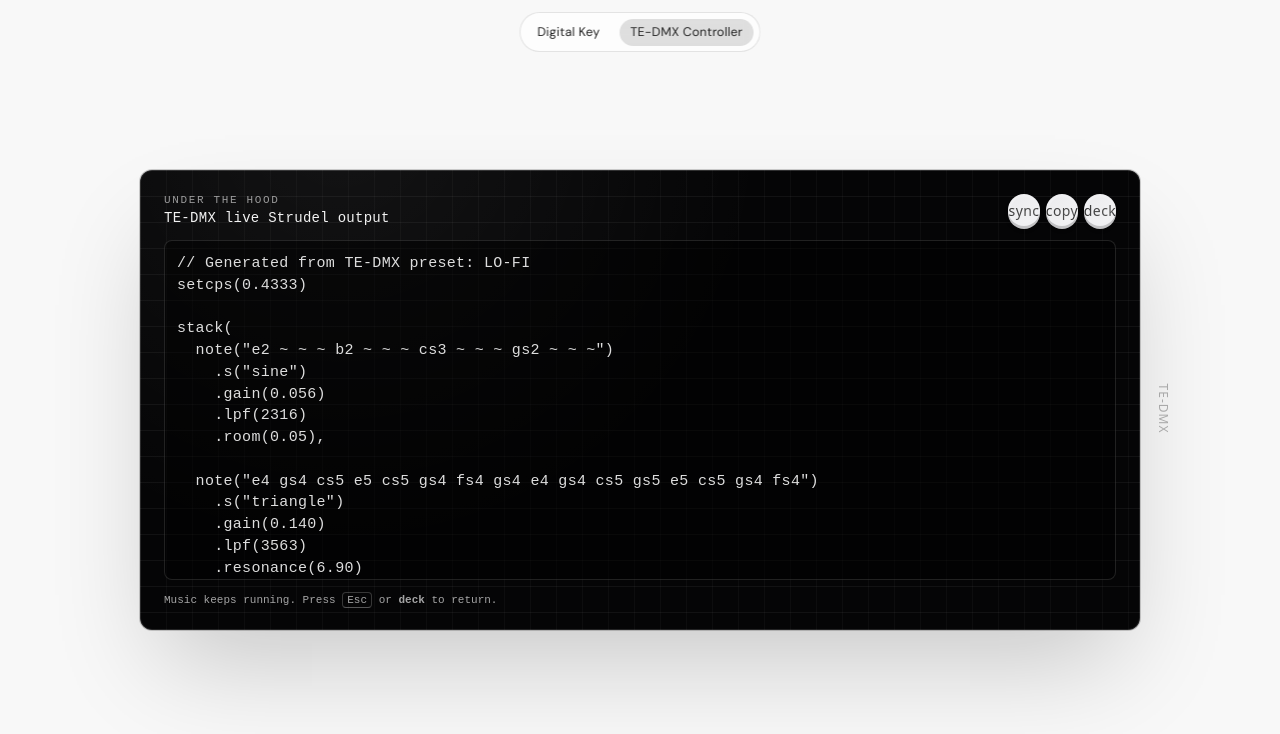
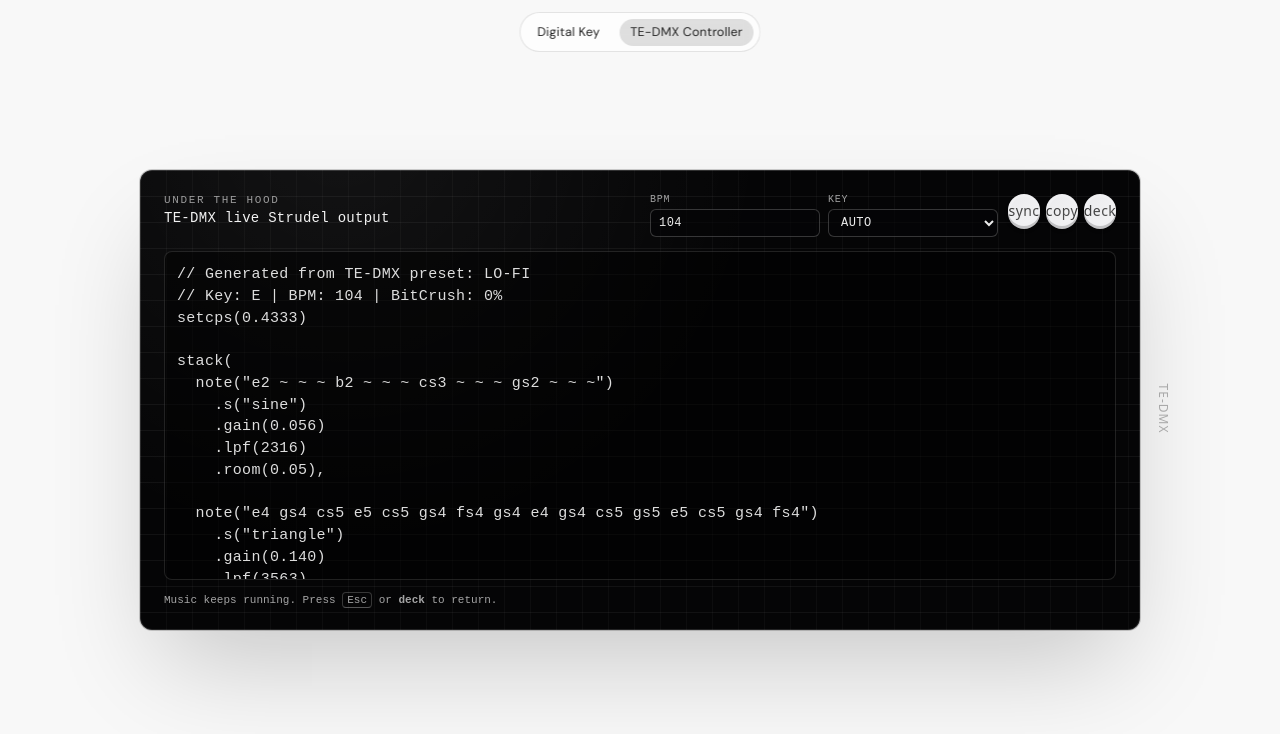
Before and after one commit to mgalavai/experiments, a React (Vite) app: page /te-dmx in a window 1280 px wide. Both pictures are taken after a click on the button "Toggle Strudel code". Shown: the top 734 px of the page. Built offline with nearby package versions, Linux system fonts and the light colour scheme.

Commit message:
Add BPM/key controls and remap CH6 to bit-crush

```diff
--- a/src/components/TEDMXFieldControllerPage.jsx
+++ b/src/components/TEDMXFieldControllerPage.jsx
@@ -1,6 +1,9 @@
 import { useCallback, useEffect, useMemo, useRef, useState } from 'react'
 
 const DOT_COUNT = 36
+const KEY_NOTE_NAMES = ['C', 'C#', 'D', 'D#', 'E', 'F', 'F#', 'G', 'G#', 'A', 'A#', 'B']
+const KEY_OPTIONS = ['AUTO', ...KEY_NOTE_NAMES]
+const KEY_TO_SEMITONE = Object.fromEntries(KEY_NOTE_NAMES.map((name, idx) => [name, idx]))
 const ENCODERS = [
   { id: 1, label: 'Pan', color: 'blue', size: 42, socket: 64 },
   { id: 2, label: 'Tilt', color: 'ochre', size: 42, socket: 64 },
@@ -24,7 +27,7 @@
   'CH3 Resonance',
   'CH4 Note Gate Length',
   'CH5 Note Density',
-  'CH6 Octave Lift Chance',
+  'CH6 Bit Crush Amount',
   'CH7 Delay Mix',
   'CH8 Delay Feedback',
 ]
@@ -138,6 +141,21 @@
 
 function frequencyToMidi(frequency) {
   return Math.round(69 + 12 * Math.log2(frequency / 440))
+}
+
+function midiToFrequency(midi) {
+  return 440 * 2 ** ((midi - 69) / 12)
+}
+
+function midiToPitchClass(midi) {
+  const pitch = ((midi % 12) + 12) % 12
+  return KEY_NOTE_NAMES[pitch]
+}
+
+function keyToRootFrequency(keyName) {
+  const semitone = KEY_TO_SEMITONE[keyName]
+  if (semitone === undefined) return 164.81
+  return midiToFrequency(48 + semitone)
 }
 
 function midiToStrudelNote(midi) {
@@ -444,12 +462,16 @@
 
 export default function TEDMXFieldControllerPage() {
   const [readout, setReadout] = useState('UNI:1 ACTIVE')
+  const [bpmInput, setBpmInput] = useState('104')
+  const [selectedKey, setSelectedKey] = useState('AUTO')
   const [faders, setFaders] = useState(INITIAL_FADERS)
   const [channelLeds, setChannelLeds] = useState([true, true, true, true, true, true, true, true])
   const [isAudioRunning, setIsAudioRunning] = useState(false)
   const [activePreset, setActivePreset] = useState('lofi')
   const [showStrudelCode, setShowStrudelCode] = useState(false)
   const [strudelCode, setStrudelCode] = useState('')
+  const manualBpmRef = useRef(104)
+  const keyOverrideRef = useRef('AUTO')
   const fadersRef = useRef(INITIAL_FADERS)
   const channelLedsRef = useRef([true, true, true, true, true, true, true, true])
   const joyState = useRef({
@@ -521,6 +543,15 @@
   useEffect(() => {
     channelLedsRef.current = channelLeds
   }, [channelLeds])
+  useEffect(() => {
+    const parsed = Number.parseInt(bpmInput, 10)
+    if (Number.isFinite(parsed)) {
+      manualBpmRef.current = clamp(parsed, 40, 220)
+    }
+  }, [bpmInput])
+  useEffect(() => {
+    keyOverrideRef.current = selectedKey
+  }, [selectedKey])
 
   const createAudioGraph = async () => {
     if (audioRef.current) return audioRef.current
@@ -532,6 +563,9 @@
     const master = context.createGain()
     const filter = context.createBiquadFilter()
     const compressor = context.createDynamicsCompressor()
+    const clean = context.createGain()
+    const bitCrusher = context.createScriptProcessor(2048, 2, 2)
+    const crushed = context.createGain()
     const dry = context.createGain()
     const delay = context.createDelay(0.8)
     const feedback = context.createGain()
@@ -539,6 +573,8 @@
 
     voiceBus.gain.value = 1
     master.gain.value = 0.2
+    clean.gain.value = 1
+    crushed.gain.value = 0
     filter.type = 'lowpass'
     filter.frequency.value = 2600
     filter.Q.value = 0.9
@@ -552,9 +588,47 @@
     feedback.gain.value = 0.22
     wet.gain.value = 0.15
 
+    let crusherBits = 14
+    let crusherNorm = 1
+    const crusherPhase = [0, 0]
+    const crusherHeld = [0, 0]
+    const setBitCrusherAmount = (amount) => {
+      const normalized = clamp(amount, 0, 1)
+      crusherBits = Math.round(lerp(14, 3, normalized))
+      crusherNorm = lerp(1, 0.075, normalized)
+    }
+    setBitCrusherAmount(0)
+
+    bitCrusher.onaudioprocess = (event) => {
+      const channels = Math.min(event.inputBuffer.numberOfChannels, event.outputBuffer.numberOfChannels, 2)
+      const quantStep = 2 ** (-crusherBits)
+      for (let channel = 0; channel < channels; channel += 1) {
+        const input = event.inputBuffer.getChannelData(channel)
+        const output = event.outputBuffer.getChannelData(channel)
+        let phase = crusherPhase[channel]
+        let held = crusherHeld[channel]
+
+        for (let i = 0; i < input.length; i += 1) {
+          phase += crusherNorm
+          if (phase >= 1) {
+            phase -= 1
+            held = quantStep * Math.round(input[i] / quantStep)
+          }
+          output[i] = held
+        }
+
+        crusherPhase[channel] = phase
+        crusherHeld[channel] = held
+      }
+    }
+
     voiceBus.connect(filter)
     filter.connect(compressor)
-    compressor.connect(master)
+    compressor.connect(clean)
+    clean.connect(master)
+    compressor.connect(bitCrusher)
+    bitCrusher.connect(crushed)
+    crushed.connect(master)
     master.connect(dry)
     dry.connect(context.destination)
     master.connect(delay)
@@ -566,11 +640,14 @@
     audioRef.current = {
       context,
       oscillators: [],
-      nodes: [voiceBus, master, filter, compressor, dry, delay, feedback, wet],
+      nodes: [voiceBus, master, filter, compressor, clean, bitCrusher, crushed, dry, delay, feedback, wet],
       params: {
         voiceBus,
         master,
         filter,
+        clean,
+        crushed,
+        setBitCrusherAmount,
         delay,
         feedback,
         wet,
@@ -628,7 +705,8 @@
     const fxRateX = clamp((joys[4].x + 1) / 2, 0, 1)
     const dimmerX = clamp((joys[3].x + 1) / 2, 0, 1)
     const panY = clamp((joys[1].y + 1) / 2, 0, 1)
-    const tempo = lerp(48, 220, fxRateX)
+    const baseTempo = manualBpmRef.current
+    const tempo = clamp(baseTempo * lerp(0.75, 1.25, fxRateX), 40, 240)
     vibeRef.current.tempo = tempo
     const stepLength = (60 / tempo) / 4
     const horizon = now + (document.visibilityState === 'hidden' ? 2.8 : 0.35)
@@ -646,7 +724,7 @@
       : mode === 'synth'
         ? clamp(densityRaw + 0.08, 0.2, 1)
         : densityRaw
-    const octaveLiftChance = ledState[5] ? lerp(0.08, 0.42, controls.octave) : 0
+    const octaveLiftChance = clamp(0.08 + density * 0.24 + Math.max(0, joys[2].x) * 0.1, 0.08, 0.44)
     const stereoWidth = lerp(0.1, 0.98, panY)
     const transpose = Math.round(joys[1].x * 12)
     const swing = clamp(
@@ -716,7 +794,7 @@
       resonance: valueOr(2, 0),
       gate: valueOr(3, 0),
       density: valueOr(4, 0),
-      octave: valueOr(5, 0),
+      bitCrush: valueOr(5, 0),
       wet: valueOr(6, 0),
       feedback: valueOr(7, 0),
     }
@@ -738,6 +816,10 @@
     const resonanceBoost = mode === 'house' ? 5 : mode === 'synth' ? 2 : 0
     const resonance = clamp(lerp(0.5, 8.5, controls.resonance) + (ledState[2] ? tiltX * 16 : 0) + resonanceBoost, 0.5, 24)
     audio.params.filter.Q.setTargetAtTime(resonance, now, 0.1)
+    const crushAmount = clamp(controls.bitCrush + (ledState[5] ? tiltX * 0.25 : 0), 0, 1)
+    audio.params.setBitCrusherAmount(crushAmount)
+    audio.params.clean.gain.setTargetAtTime(clamp(1 - crushAmount * 0.74, 0.2, 1), now, 0.07)
+    audio.params.crushed.gain.setTargetAtTime(clamp(crushAmount * 1.08, 0, 1), now, 0.07)
     const delayTime = mode === 'house'
       ? lerp(0.02, 0.18, fxRateY)
       : mode === 'synth'
@@ -776,8 +858,10 @@
     const melodyTemplate = preset.melodyPatterns[Math.floor(Math.random() * preset.melodyPatterns.length)]
     const bassTemplate = preset.bassPatterns[Math.floor(Math.random() * preset.bassPatterns.length)]
     const shift = withVariation ? Math.floor(Math.random() * 2) : 0
-    const root = preset.rootPool[Math.floor(Math.random() * preset.rootPool.length)]
-    const tempo = Math.round(lerp(preset.tempo[0], preset.tempo[1], Math.random()))
+    const autoRoot = preset.rootPool[Math.floor(Math.random() * preset.rootPool.length)]
+    const keyOverride = keyOverrideRef.current
+    const root = keyOverride === 'AUTO' ? autoRoot : keyToRootFrequency(keyOverride)
+    const tempo = manualBpmRef.current
     const melodyPattern = melodyTemplate.map((step) => (step === null ? null : (step + shift) % scaleIntervals.length))
     const bassPattern = bassTemplate.map((step) => (step === null ? null : (step + shift) % scaleIntervals.length))
     const nextFaders = preset.faders.map((base) => clamp(base + (Math.random() - 0.5) * 12, 0, 100))
@@ -845,6 +929,40 @@
     joyState.current[id] = { x, y }
   }
 
+  const handleBpmInputChange = (event) => {
+    const digitsOnly = event.target.value.replace(/\D/g, '').slice(0, 3)
+    setBpmInput(digitsOnly)
+    if (!digitsOnly) return
+
+    const bpm = clamp(Number.parseInt(digitsOnly, 10), 40, 220)
+    manualBpmRef.current = bpm
+    vibeRef.current.tempo = bpm
+    setReadout(`BPM ${bpm}`)
+  }
+
+  const commitBpmInput = () => {
+    const parsed = Number.parseInt(bpmInput, 10)
+    const bpm = Number.isFinite(parsed) ? clamp(parsed, 40, 220) : manualBpmRef.current
+    setBpmInput(String(bpm))
+    manualBpmRef.current = bpm
+    vibeRef.current.tempo = bpm
+    setReadout(`BPM ${bpm}`)
+  }
+
+  const handleKeySelection = (event) => {
+    const nextKey = event.target.value
+    setSelectedKey(nextKey)
+    keyOverrideRef.current = nextKey
+
+    if (nextKey === 'AUTO') {
+      setReadout('KEY AUTO')
+      return
+    }
+
+    vibeRef.current.root = keyToRootFrequency(nextKey)
+    setReadout(`KEY ${nextKey}`)
+  }
+
   const generateStrudelCode = useCallback(() => {
     const vibe = vibeRef.current
     const rootMidi = frequencyToMidi(vibe.root)
@@ -868,10 +986,13 @@
     const resonance = (lerp(0.5, 8.5, leds[2] ? normalized[2] : 0)).toFixed(2)
     const gate = (leds[3] ? lerp(vibe.gateRange[0], vibe.gateRange[1], normalized[3]) : 0.14).toFixed(2)
     const density = (leds[4] ? lerp(vibe.densityRange[0], vibe.densityRange[1], normalized[4]) : 0.08).toFixed(2)
+    const crush = (leds[5] ? normalized[5] : 0).toFixed(2)
     const wet = (leds[6] ? lerp(0.01, 0.34, normalized[6]) : 0.01).toFixed(2)
     const feedback = (leds[7] ? lerp(0.04, 0.52, normalized[7]) : 0.04).toFixed(2)
+    const keyLabel = keyOverrideRef.current === 'AUTO' ? midiToPitchClass(rootMidi) : keyOverrideRef.current
 
     return `// Generated from TE-DMX preset: ${PRESET_CONFIGS[vibe.presetKey].label}
+// Key: ${keyLabel} | BPM: ${Math.round(vibe.tempo)} | BitCrush: ${Math.round(Number(crush) * 100)}%
 setcps(${cps})
 
 stack(
@@ -997,10 +1118,39 @@
               <span className="underhood-kicker">UNDER THE HOOD</span>
               <span className="underhood-title">TE-DMX live Strudel output</span>
             </div>
-            <div className="strudel-actions">
-              <button type="button" className="btn-round tiny tiny-code underhood-btn" onClick={refreshStrudelCode}>sync</button>
-              <button type="button" className="btn-round tiny tiny-code underhood-btn" onClick={copyStrudelCode}>copy</button>
-              <button type="button" className="btn-round tiny tiny-code underhood-btn" onClick={toggleStrudelCode}>deck</button>
+            <div className="underhood-tools">
+              <div className="underhood-controls">
+                <label className="underhood-control">
+                  <span>BPM</span>
+                  <input
+                    type="text"
+                    value={bpmInput}
+                    onChange={handleBpmInputChange}
+                    onBlur={commitBpmInput}
+                    onKeyDown={(event) => {
+                      if (event.key === 'Enter') {
+                        event.currentTarget.blur()
+                      }
+                    }}
+                    inputMode="numeric"
+                    pattern="[0-9]*"
+                    aria-label="Tempo BPM"
+                  />
+                </label>
+                <label className="underhood-control">
+                  <span>KEY</span>
+                  <select value={selectedKey} onChange={handleKeySelection} aria-label="Root key">
+                    {KEY_OPTIONS.map((keyOption) => (
+                      <option key={keyOption} value={keyOption}>{keyOption}</option>
+                    ))}
+                  </select>
+                </label>
+              </div>
+              <div className="strudel-actions">
+                <button type="button" className="btn-round tiny tiny-code underhood-btn" onClick={refreshStrudelCode}>sync</button>
+                <button type="button" className="btn-round tiny tiny-code underhood-btn" onClick={copyStrudelCode}>copy</button>
+                <button type="button" className="btn-round tiny tiny-code underhood-btn" onClick={toggleStrudelCode}>deck</button>
+              </div>
             </div>
           </div>
           <pre className="underhood-code">{strudelCode}</pre>
--- a/src/components/tedmx.css
+++ b/src/components/tedmx.css
@@ -188,6 +188,48 @@
   align-items: flex-start;
   justify-content: space-between;
   gap: 12px;
+}
+
+.underhood-tools {
+  display: flex;
+  align-items: flex-start;
+  gap: 10px;
+}
+
+.underhood-controls {
+  display: grid;
+  grid-template-columns: repeat(2, minmax(84px, 1fr));
+  gap: 8px;
+}
+
+.underhood-control {
+  display: flex;
+  flex-direction: column;
+  gap: 4px;
+  font-family: var(--font-tech);
+  font-size: 10px;
+  letter-spacing: 0.08em;
+  color: rgb(255 255 255 / 62%);
+}
+
+.underhood-control input,
+.underhood-control select {
+  width: 100%;
+  height: 28px;
+  border: 1px solid rgb(255 255 255 / 20%);
+  border-radius: 6px;
+  background: rgb(6 6 7 / 64%);
+  color: #ececec;
+  font-family: var(--font-tech);
+  font-size: 12px;
+  letter-spacing: 0.04em;
+  padding: 0 8px;
+}
+
+.underhood-control input:focus-visible,
+.underhood-control select:focus-visible {
+  outline: 1px solid rgb(255 255 255 / 35%);
+  outline-offset: 1px;
 }
 
 .underhood-title-wrap {
```
